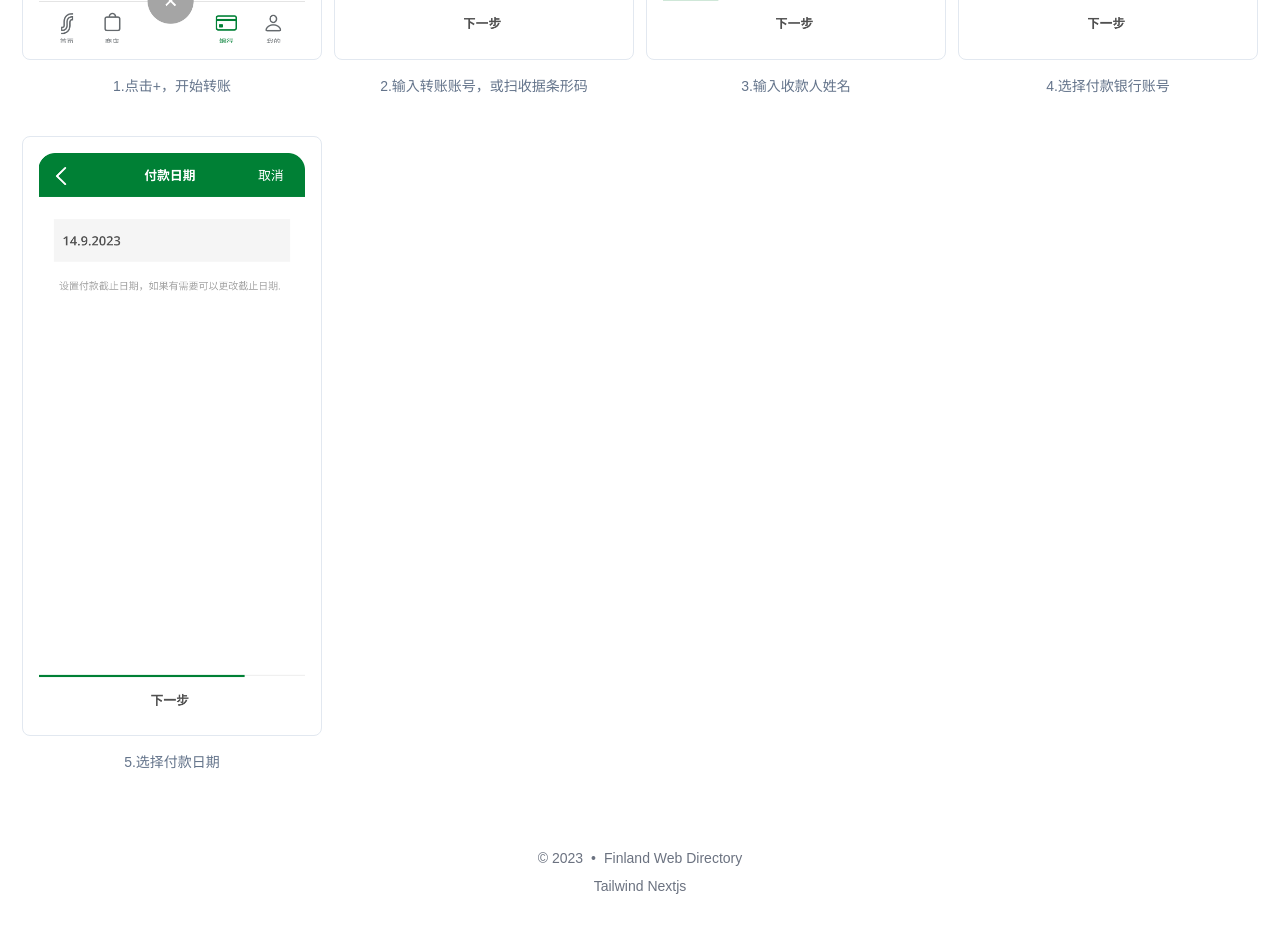
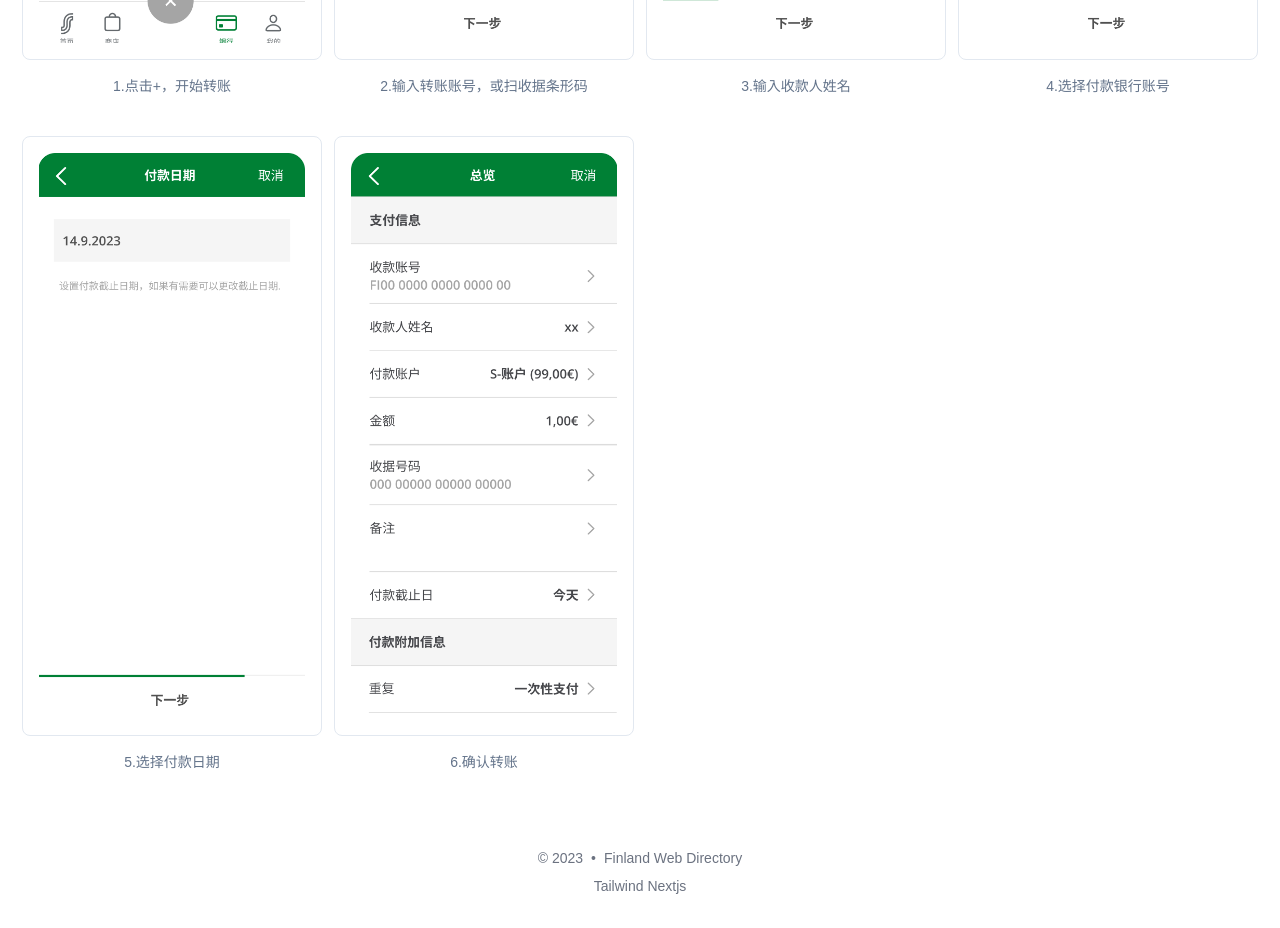
Before and after one commit to fansize/suomi, a Next.js app: page /s_bank in a window 1280 px wide. Shown: the part 1440-2368 px from the top of the page. Built offline with nearby package versions, Linux system fonts and the light colour scheme; a web font is replaced by a local one.

Commit message:
update step 6

```diff
--- a/src/app/s_bank/page.tsx
+++ b/src/app/s_bank/page.tsx
@@ -44,7 +44,7 @@ const screenshots: Screenshot[] = [
     image: "/screenshot/sbank/transfer_step_5.png",
   },
   {
-    title: "转账单",
+    title: "6.确认转账",
     image: "/screenshot/sbank/transfer_step_6.png",
   },
 ]
@@ -72,7 +72,7 @@ export default function Page() {
 
       <h1 className="italic text-xl font-bold pt-8 pb-4 underline decoration-wavy decoration-sky-600">转账流程</h1>
       <div className="grid gap-x-4 gap-y-10 grid-cols-1 md:grid-cols-2 xl:grid-cols-4">
-        {screenshots.slice(4, 9).map((screenshot) => (
+        {screenshots.slice(4, 10).map((screenshot) => (
           <div key={screenshot.title} className="flex flex-col items-center gap-2">
             <ScrollArea className="w-[300px] h-[600px] rounded-lg border p-4">
               <Image
```
